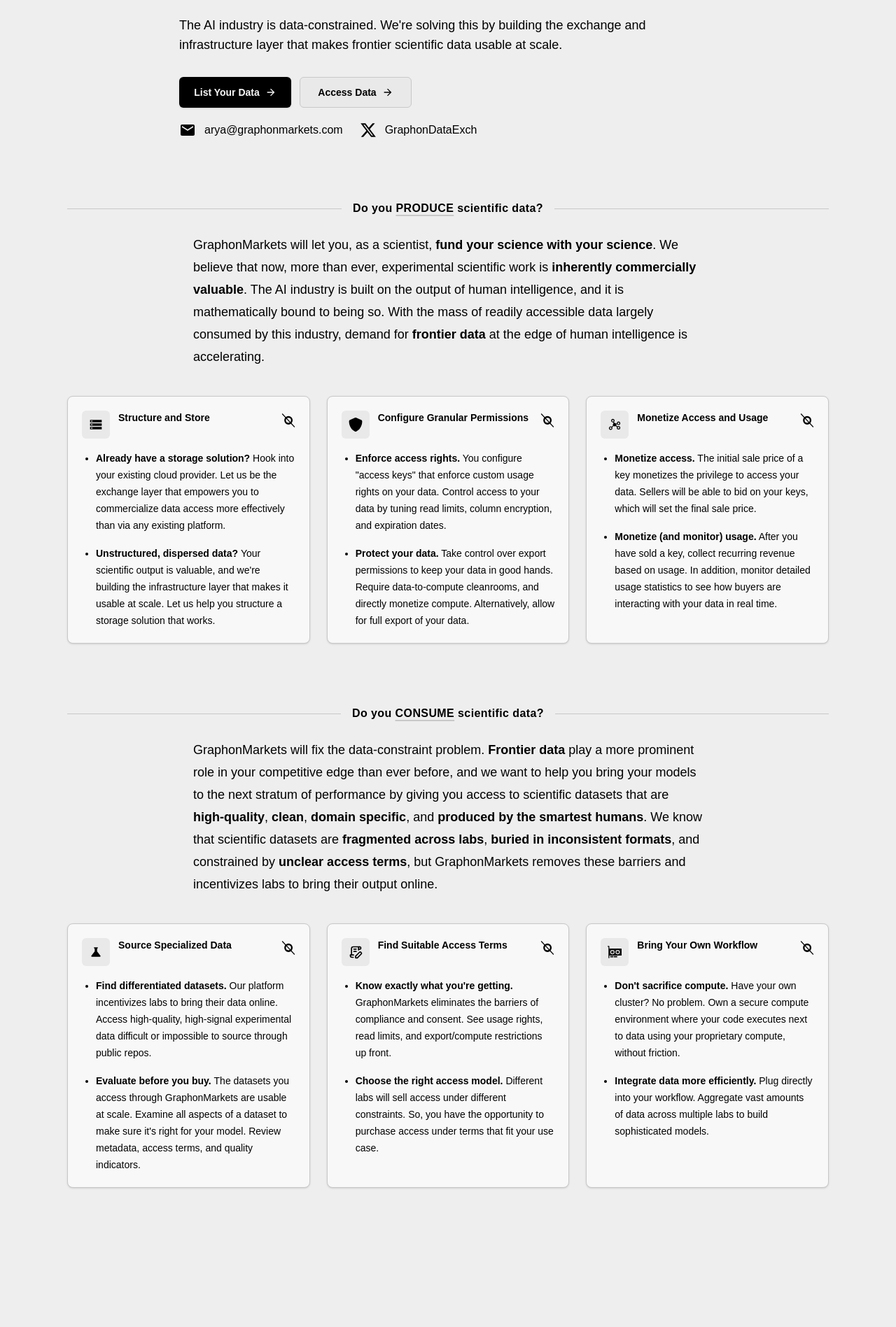
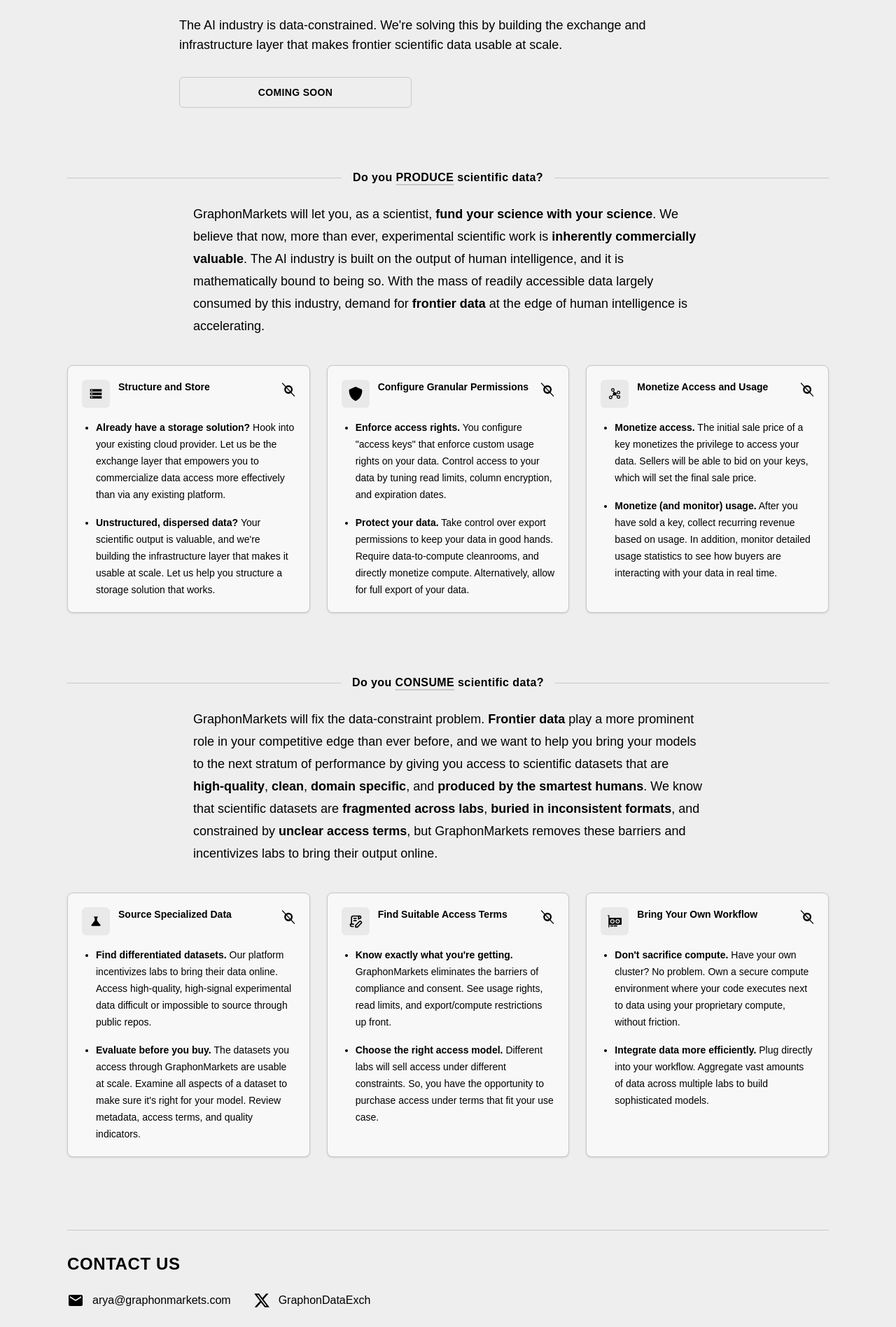
Before and after one commit to iamaray/graphon_one_pager, a Next.js app in the folder graphon-one-pager/: page / in a window 1280 px wide. Shown: the part 183-2080 px from the top of the page at 70% size. Before the commit the page ends 1921 px from the top, so only its background shows below. Built offline with nearby package versions, Linux system fonts and the light colour scheme.

Commit message:
minor styling changes

```diff
--- a/graphon-one-pager/app/globals.css
+++ b/graphon-one-pager/app/globals.css
@@ -76,6 +76,7 @@
 
 .info-card[open] {
   grid-column: 1 / -1;
+  order: -1;
 }
 
 .info-card[open] .info-card-chevron {
--- a/graphon-one-pager/app/page.tsx
+++ b/graphon-one-pager/app/page.tsx
@@ -3,8 +3,8 @@
 import DelinUserTypeHeader from "@/components/DelinUserTypeHeader";
 
 import { BsGpuCard } from "react-icons/bs";
-import { FaShield } from "react-icons/fa6";
-import { MdStorage, MdScience } from "react-icons/md";
+import { FaShield, FaXTwitter } from "react-icons/fa6";
+import { MdEmail, MdScience, MdStorage } from "react-icons/md";
 import { PiGraphFill } from "react-icons/pi";
 import { TbContract } from "react-icons/tb";
 
@@ -227,6 +227,33 @@
           />
         </div>
       </section>
+
+      <section
+        id="contact-us"
+        className="mx-auto w-full max-w-6xl px-4 py-12 sm:px-6 sm:py-16 lg:px-8"
+      >
+        <div className="border-t border-border pt-8">
+          <h2 className="text-section-title font-semibold tracking-wide text-foreground">
+            CONTACT US
+          </h2>
+          <div className="mt-6 flex flex-wrap items-center gap-x-8 gap-y-4 text-base font-medium text-foreground">
+            <a
+              href="mailto:arya@graphonmarkets.com"
+              className="inline-flex items-center gap-3 transition-colors hover:text-text-muted"
+            >
+              <MdEmail className="h-6 w-6 shrink-0" aria-hidden="true" />
+              <span>arya@graphonmarkets.com</span>
+            </a>
+            <a
+              href="https://x.com/GraphonDataExch"
+              className="inline-flex items-center gap-3 transition-colors hover:text-text-muted"
+            >
+              <FaXTwitter className="h-6 w-6 shrink-0" aria-hidden="true" />
+              <span>GraphonDataExch</span>
+            </a>
+          </div>
+        </div>
+      </section>
     </>
   );
 }
--- a/graphon-one-pager/components/InfoCard.tsx
+++ b/graphon-one-pager/components/InfoCard.tsx
@@ -45,7 +45,7 @@
   );
 
   return (
-    <details className={cardClassName}>
+    <details className={cardClassName} name="info-card">
       <summary className="list-none cursor-pointer focus-visible:outline-none">
         {cardContent}
       </summary>
--- a/graphon-one-pager/components/TopCard.tsx
+++ b/graphon-one-pager/components/TopCard.tsx
@@ -1,43 +1,17 @@
 "use client";
 
-import type { ReactNode } from "react";
 import { useCallback, useState } from "react";
 import Image from "next/image";
 import graphonIcon from "@/app/graphon_icon_2.svg";
-import { FaXTwitter } from "react-icons/fa6";
-import { MdArrowForward, MdEmail } from "react-icons/md";
 import TypedHeroWord from "./TypedHeroWord";
-
-type TopCardLinkProps = {
-  children: ReactNode;
-  href: string;
-  variant: "primary" | "secondary";
-};
-
-function TopCardLink({ children, href, variant }: TopCardLinkProps) {
-  const variantClassName =
-    variant === "primary"
-      ? "bg-accent text-accent-foreground shadow-sm hover:bg-foreground/90"
-      : "border border-border bg-surface-muted text-foreground hover:border-accent hover:bg-surface";
-
-  return (
-    <a
-      href={href}
-      className={`group inline-flex h-11 w-40 items-center justify-center rounded-md px-5 text-sm font-semibold transition duration-150 active:translate-y-px active:scale-[0.98] focus-visible:outline-none focus-visible:ring-2 focus-visible:ring-focus-ring/40 ${variantClassName}`}
-    >
-      <span>{children}</span>
-      <MdArrowForward
-        className="ml-2 h-4 w-4 transition-transform duration-150 group-hover:translate-x-0.5"
-        aria-hidden="true"
-      />
-    </a>
-  );
-}
 
 export default function TopCard() {
   const [isIconRotated, setIsIconRotated] = useState(false);
   const rotateIcon = useCallback(() => {
     setIsIconRotated((current) => !current);
+  }, []);
+  const scrollToContact = useCallback(() => {
+    document.getElementById("contact-us")?.scrollIntoView();
   }, []);
 
   return (
@@ -57,32 +31,14 @@
           building the exchange and infrastructure layer that makes frontier
           scientific data usable at scale.
         </p>
-        <div className="mt-8 flex flex-wrap gap-3">
-          <TopCardLink href="#data-producers" variant="primary">
-            List Your Data
-          </TopCardLink>
-          <TopCardLink href="#data-consumers" variant="secondary">
-            Access Data
-          </TopCardLink>
-        </div>
-        <div
-          id="contact-us"
-          className="mt-5 flex flex-wrap items-center gap-x-6 gap-y-3 text-base font-medium text-foreground"
-        >
-          <a
-            href="mailto:arya@graphonmarkets.com"
-            className="inline-flex items-center gap-3 transition-colors hover:text-text-muted"
+        <div className="mt-8">
+          <button
+            type="button"
+            onClick={scrollToContact}
+            className="inline-flex h-11 w-full max-w-[20.75rem] items-center justify-center rounded-md border border-border bg-background px-5 text-sm font-semibold tracking-wide text-foreground transition duration-150 hover:border-accent hover:bg-background active:translate-y-px active:scale-[0.98] focus-visible:outline-none focus-visible:ring-2 focus-visible:ring-focus-ring/40"
           >
-            <MdEmail className="h-6 w-6 shrink-0" aria-hidden="true" />
-            <span>arya@graphonmarkets.com</span>
-          </a>
-          <a
-            href="https://x.com/GraphonDataExch"
-            className="inline-flex items-center gap-3 transition-colors hover:text-text-muted"
-          >
-            <FaXTwitter className="h-6 w-6 shrink-0" aria-hidden="true" />
-            <span>GraphonDataExch</span>
-          </a>
+            COMING SOON
+          </button>
         </div>
       </div>
     </section>
--- a/graphon-one-pager/components/TopNavItems.tsx
+++ b/graphon-one-pager/components/TopNavItems.tsx
@@ -4,6 +4,7 @@
   { href: "#about", label: "ABOUT" },
   { href: "#data-producers", label: "DATA PRODUCERS" },
   { href: "#data-consumers", label: "DATA CONSUMERS" },
+  { href: "#contact-us", label: "CONTACT US" },
 ] as const satisfies readonly { href: `#${string}`; label: string }[];
 
 export default function TopNav() {
--- a/graphon-one-pager/components/TypedHeroWord.tsx
+++ b/graphon-one-pager/components/TypedHeroWord.tsx
@@ -5,7 +5,6 @@
 const HERO_WORDS = [
   "Genomics",
   "Immunology",
-  "Marine Biology",
   "Neuroscience",
   "Biochemistry",
   "Oncology",
```
